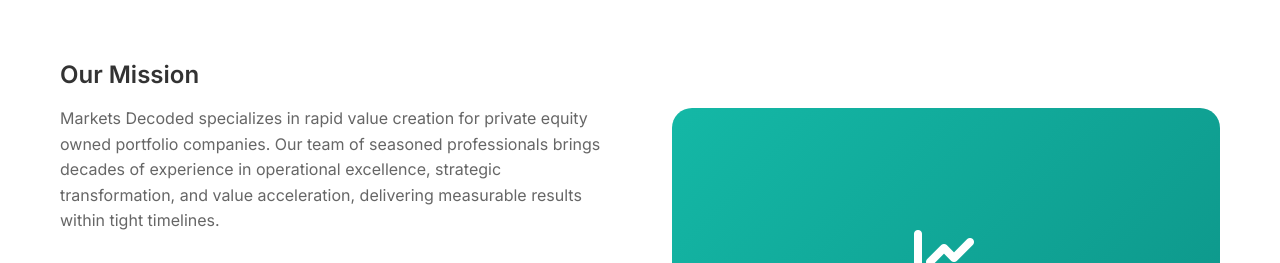
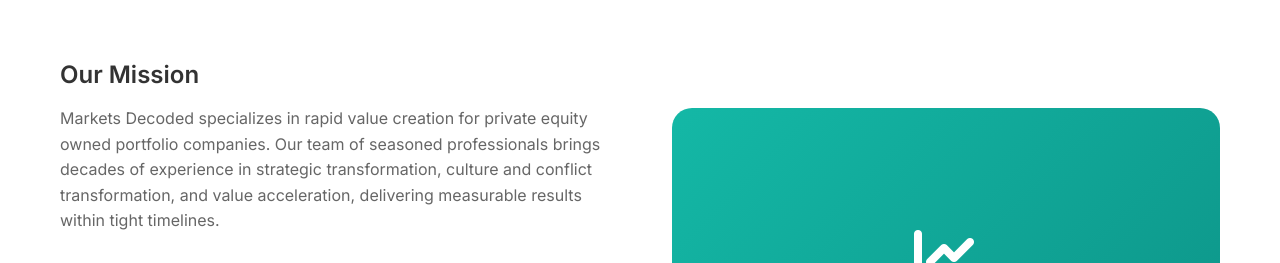
Before and after one commit to Addyiq/marketsdecoded-website, a plain HTML site: page index.html in a window 1280 px wide. Shown: the part 1003-1266 px from the top of the page. Drawn offline with Linux system fonts and the light colour scheme.

Commit message:
Update Our Mission section: add Culture and Conflict Transformation, remove Operational Excellence

```diff
--- a/index.html
+++ b/index.html
@@ -63,7 +63,7 @@
             <div class="about-content">
                 <div class="about-text">
                     <h3>Our Mission</h3>
-                    <p>Markets Decoded specializes in rapid value creation for private equity owned portfolio companies. Our team of seasoned professionals brings decades of experience in operational excellence, strategic transformation, and value acceleration, delivering measurable results within tight timelines.</p>
+                    <p>Markets Decoded specializes in rapid value creation for private equity owned portfolio companies. Our team of seasoned professionals brings decades of experience in strategic transformation, culture and conflict transformation, and value acceleration, delivering measurable results within tight timelines.</p>
 
                     <h3>Our Approach</h3>
                     <p>We leverage proven methodologies, advanced analytics, and extensive industry expertise to rapidly identify and execute value creation opportunities. Our focus is on delivering quick wins and sustainable improvements that drive immediate impact and long-term value across diverse portfolio companies.</p>
```
Also changed, not shown: 1 other file.
